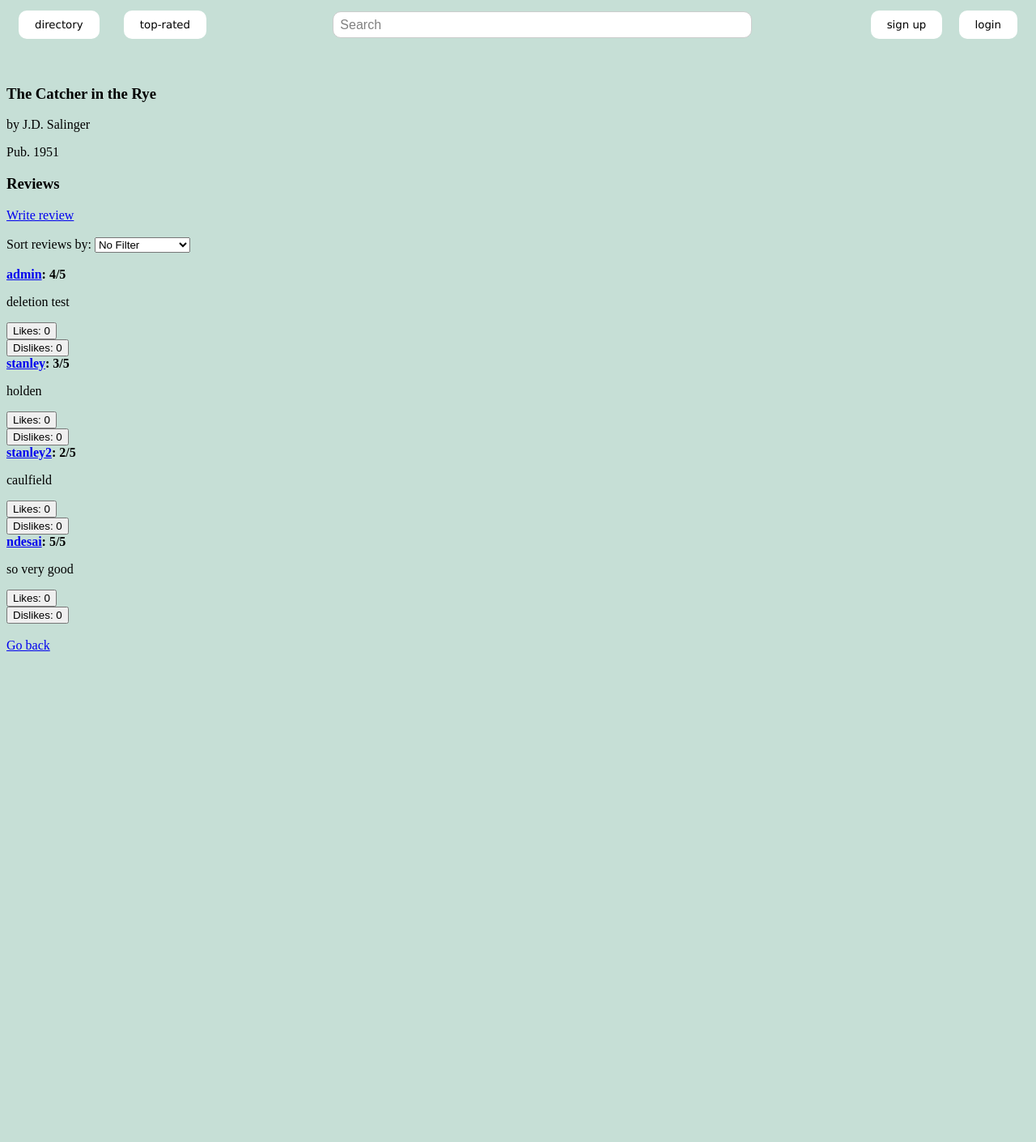
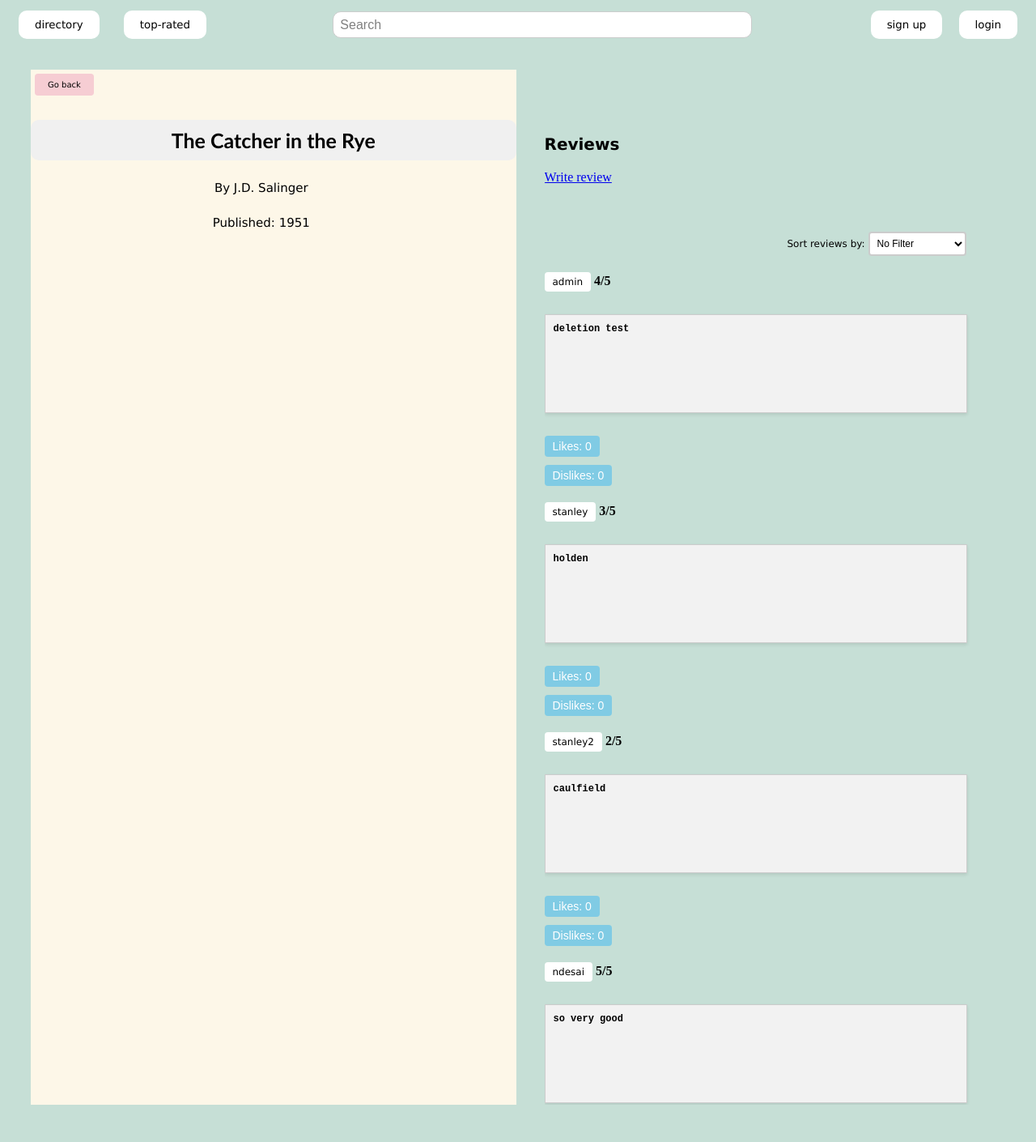
Before and after one commit to stanley-wei/CS35L-Project, a Django app: page /books/1/ in a window 1280 px wide. Shown: the top 1410 px of the page at 81% size. Run offline with Django 4.2, Linux system fonts and the light colour scheme; data comes from the database, SQL or seed files in the repository; both versions use the stored data as it was after the commit; data that the repository does not hold is empty.

Commit message:
Revamped the whole book page

```diff
--- a/static/book.css
+++ /dev/null
@@ -1,4 +0,0 @@
-.like-buttons{
-    border:none;
-    color: #000000;
-}
--- /dev/null
+++ b/static/css/book.css
@@ -0,0 +1,150 @@
+.like-buttons{
+    border:none;
+    color: #000000;
+}
+
+a.go-back-button {
+    display: inline-block;
+    padding: 8px 16px;
+    background-color: rgb(246, 205, 211);
+    color: black;
+    text-decoration: none;
+    border-radius: 4px;
+    transition: background-color 0.3s ease;
+    font-family:Verdana;
+    font-size:10px;
+    margin-left:5px;
+    margin-top:5px;
+  }
+
+  a.go-back-button:hover {
+    background-color: white;
+  }
+
+h5{
+    font-family: Verdana;
+    font-size: 15px;
+    text-align: center;
+    margin-right:30px;
+    font-weight: normal;
+}
+/* Styles for the split layout */
+.container {
+    display: flex;
+  }
+
+  .left-section {
+    flex: 1;
+    margin-right: 20px;
+    background-color: #FDF7E8;;
+  }
+
+  .right-section {
+    flex: 1;
+    height: 85vh; /* Set a fixed height for the right section */
+    overflow: auto; /* Enable scrolling when content overflows */
+  }
+
+  h3 {
+    font-family: Verdana, Arial, sans-serif; /* Specify alternative fallback fonts */
+    font-size: 20px;
+    margin-top: 80px;
+    font-weight: bold; /* Use "bold" instead of "normal" for a stronger emphasis */
+  }
+
+  .rev-button {
+    display: inline-block;
+    font-family: Verdana;
+    text-transform: lowercase;
+    color: black;
+    background-color: white;
+
+    padding: 5px 10px;
+    border: none;
+    border-radius: 10px;
+    text-align: center;
+    text-decoration: none;
+    cursor: pointer;
+}
+
+h6{
+    background-color: #f2f2f2;
+    padding: 10px;
+    border: 1px solid #ccc;
+    box-shadow: 0 2px 4px rgba(0, 0, 0, 0.1);
+    font-family: 'Courier New', Courier, monospace;
+    font-size: 12px;
+    max-width: 500px;
+    min-height: 100px;
+}
+
+  div {
+    /* Styles for the user's review container */
+    margin-left: 15px;
+  }
+
+  a.user-profile-button {
+    margin-top:20px;
+    display: inline-flex;
+    padding: 5px 10px;
+    background-color: white; /* Set the background color */
+    color: black; /* Set the text color */
+    text-decoration: none;
+    border-radius: 4px; /* Add some border radius for rounded corners */
+    font-family:Verdana, Geneva, Tahoma, sans-serif;
+    font-weight:normal;
+    font-size: 12px;
+    max-width:fit-content;
+  }
+  a.user-profile-button:hover {
+    display:block;
+    background-color: #f2f2f2; /* Set the background color on hover */
+  }
+  form#sort-form {
+    margin-top: 40px;
+    display: inline-block;
+    margin-left:300px;
+  }
+
+  label[for="sort"] {
+    font-weight: normal;
+    font-size:12px;
+    font-family: Verdana;
+  }
+
+  select#sort {
+    padding: 5px;
+    font-size: 12px;
+    border: 2px solid #ccc;
+    border-radius: 4px;
+    background-color: #fff;
+  }
+
+  /* Style the selected option */
+  select#sort option:checked {
+    font-weight: bold;
+  }
+
+  /* Style the option elements */
+  select#sort option {
+    padding: 5px;
+  }
+
+form#like_review,
+form#dislike_review {
+  margin-top: 10px; /* Add some spacing between the buttons */
+}
+
+button.like-buttons {
+  padding: 5px 10px;
+  font-size: 14px;
+  border: none;
+  border-radius: 4px;
+  background-color: rgb(128, 203, 228);
+  color: #fff;
+  cursor: pointer;
+}
+
+button.like-buttons:hover {
+  background-color: #386fa9;
+}
--- a/static/css/review_book.css
+++ b/static/css/review_book.css
@@ -8,7 +8,7 @@ h1 {
   font-size: 25px;
   }
 
-  h2 {
+h2 {
     font-family: Verdana;
     font-size: 15px;
     text-transform: lowercase;
@@ -16,7 +16,7 @@ h1 {
     font-weight: normal;
   }
 
-  h4 {
+h4 {
     padding:10px;
     font-family: 'Trebuchet MS', 'Lucida Sans Unicode', 'Lucida Grande', 'Lucida Sans', Arial, sans-serif;
     text-align: center;
--- a/templates/base.html
+++ b/templates/base.html
@@ -6,6 +6,7 @@
     <link rel="stylesheet" href="{% static 'css/stars.css' %}">
     <link rel="stylesheet" href="{% static 'css/base.css' %}">
     <link rel="stylesheet" href="{% static 'css/review_book.css' %}">
+    <link rel="stylesheet" href="{% static 'css/book.css' %}">
     {% block css %}{% endblock %}
 </head>
 
--- a/templates/books/book.html
+++ b/templates/books/book.html
@@ -1,10 +1,16 @@
 {% extends "base.html" %}
 
+<!--h1,h2,h4 have already been used-->
 {% block content %}
-    <h3>{{ book.title }}</h3>
-    <p>by {{ book.author }}</p>
-    <p>Pub. {{ book.pub_year }}</p>
 
+<div class="container">
+    <div class="left-section">
+        <a class="go-back-button" href="{% url 'books:list_books' %}">Go back</a>
+        <h4>{{ book.title }}</h4>
+        <h5>By {{ book.author }}</h5>
+        <h5>Published: {{ book.pub_year }}</h5>
+    </div>
+    <div class="right-section">
         <h3>Reviews</h3>
         {% if not user_review %}
             <a href="{% url 'books:review_book' book.id %}">Write review</a><br /><br />
@@ -12,11 +18,14 @@
             <p>No reviews for this book :</p>
             {% endif %}
         {% else %}
-        <h4>Your review:</h4>
-        <div style = "margin-left:15px;">
-            <b><a href="{% url 'profiles:profile' user.id %}">{{user.username}}</a>: {{ user_review.rating }}/5</b>
-            <p>{{ user_review.text }}</p>
-            <a href="{% url 'books:edit_review' book.id %}">Edit Review</a>
+            <h5>Your Review:</h5>
+            <div style="margin-left: 30px;">
+                <a class="user-profile-button" href="{% url 'profiles:profile' user.id %}">{{ user.username }}</a>
+                <b>{{ user_review.rating }}/5</b>
+                <h6>{{ user_review.text }}</h6>
+                <a href="{% url 'books:edit_review' book.id %}">
+                    <button type="edit-rev" class="rev-button">Edit Review</button>
+                </a>
             </div>
             <br/>
         {% endif %}
@@ -55,8 +64,9 @@
         </script>
 
         {% for review in reviews %}
-        <b><a href="{% url 'profiles:profile' review.user.id %}">{{review.user.username}}</a>: {{ review.rating }}/5</b>
-        <p>{{ review.text }}</p>
+            <a class="user-profile-button" href="{% url 'profiles:profile' review.user.id %}">{{ review.user.username }}</a>
+            <b>{{ review.rating }}/5</b>
+            <h6>{{ review.text }}</h6>
 
             <!--Like/Dislike Buttons for Reviews-->
             <form id="like_review" action="{% url 'books:like_dislike' book.id %}" method="POST">
@@ -72,8 +82,8 @@
                 <button class="like-buttons" type="submit"> Dislikes: {{review.dislikes.count}}</button>
             </form>
         {% endfor %}
-
     <br/>
-    <a href="{% url 'books:list_books' %}">Go back</a>
+    </div>
+</div>
 
 {% endblock %}
```
Also changed, not shown: db.sqlite3. Lines whose indentation alone changed are shown as unchanged.
